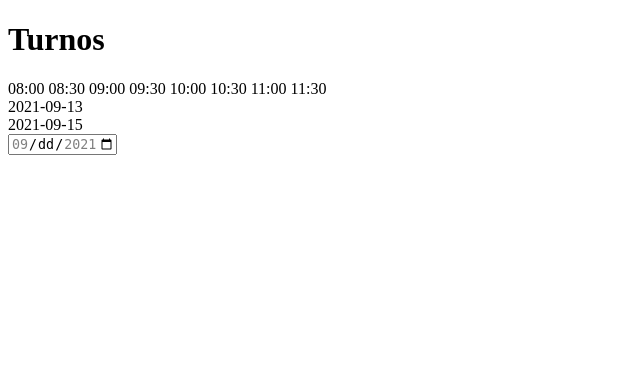
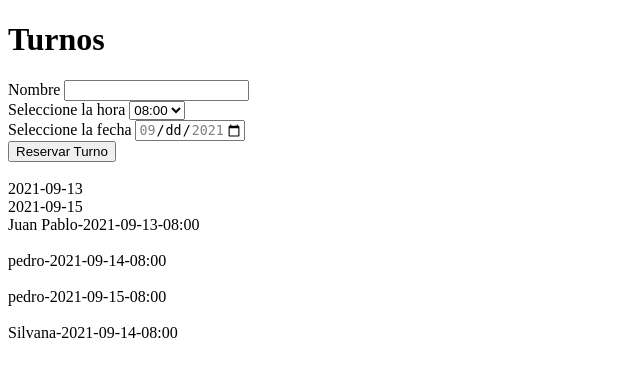
Before and after one commit to juangd90/turnos, a Django app: page /turnos in a window 1280 px wide. Shown: the top 377 px of the page, without its empty margins (0-640 px from the left). Run offline with Django 3.2, Linux system fonts and the light colour scheme; data comes from the database, SQL or seed files in the repository; both versions use the stored data as it was after the commit; some libraries are stand-ins or nearby versions.

Commit message:
Borra horarios

```diff
--- a/Turnos/settings.py
+++ b/Turnos/settings.py
@@ -107,13 +107,14 @@ AUTH_PASSWORD_VALIDATORS = [
 
 LANGUAGE_CODE = 'en-us'
 
-TIME_ZONE = 'UTC'
+TIME_ZONE = 'America/Argentina/Buenos_Aires'
 
 USE_I18N = True
 
 USE_L10N = True
 
 USE_TZ = True
+
 
 
 # Static files (CSS, JavaScript, Images)
--- a/app/models.py
+++ b/app/models.py
@@ -17,14 +17,7 @@ horas=(
 
 )
 
-class Dia(models.Model):
-    dia=models.DateField()
-    disponible=models.BooleanField(default=True)
 
-
-
-    def __str__(self):
-        return f"{self.dia}"
 
 
 class Hora(models.Model):
@@ -34,16 +27,28 @@ class Hora(models.Model):
     def __str__(self):
         return f"{self.horas}"
 
+class Dia(models.Model):
+    dia=models.DateField()
+    disponible=models.BooleanField(default=True)
+    horario=models.ManyToManyField(Hora)
+
+    #hacer metodo para borrar el horario
+    def BorraHorario(self,hora):
+        horarios=self.horario.all() #traigo todos los horarios disponibles
+        for h in horarios: #recorro esos horarios
+            if h.horas==hora:# si el horario coincide con lo que recibe por parametro
+                self.horario.remove(h)#lo borra de la lista de horarios de ese dia
+        self.save()#guarda los cambios
+
+
+    def __str__(self):
+        return f"{self.dia}"
 
 class Turno(models.Model):
     nombre=models.CharField(max_length=64)
+    dni=models.IntegerField(max_length=8,default=0)
     dia=models.ForeignKey(Dia,on_delete=models.CASCADE)
     hora=models.ForeignKey(Hora,on_delete=models.CASCADE)
 
-    def CambiaDisponible(self,dia,hora):
-        self.dia.disponible=False
-        self.hora.disponible=False
-        self.save()
-
     def __str__(self):
         return f"Turno el día {self.dia} a las {self.hora} para {self.nombre}"
--- a/app/templates/app/index.html
+++ b/app/templates/app/index.html
@@ -2,4 +2,5 @@
 
 {% block body %}
 <h2>index</h2>
+{{ turno}}
 {% endblock %}
--- a/app/templates/app/turnos.html
+++ b/app/templates/app/turnos.html
@@ -10,9 +10,16 @@
         var primero=document.getElementById("primero").innerText
         var ultimo=document.getElementById("ultimo").innerText
 
-        document.getElementById("start").min=primero
-        document.getElementById("start").max=ultimo
+        document.getElementById("fecha").min=primero
+        document.getElementById("fecha").max=ultimo
+        for( var i=0;i<2;i++){
+            console.log(document.getElementById("turnos").innerText)
+        }
     })
+    function horarios(){
+        var seleccionado=document.getElementById("fecha").value
+        console.log(seleccionado)
+    }
 
 
     </script>
@@ -22,9 +29,24 @@
 {% load crispy_forms_tags %}
 {% block body %}
 <h1>Turnos</h1>
- {% for hora in horas %}
- {{hora}}
- {% endfor %}
+
+<form method="POST" action="">
+    {% csrf_token %}
+    <label for="nombre">Nombre</label>
+<input type="text" id="nombre" name="nombre"> <br>
+<label for="horas">Seleccione la hora</label>
+<select name="horas" id="horas">
+    {% for hora in horas %}
+    <option value="{{hora}}">{{hora}}</option>
+    {% endfor %}
+</select> <br>
+<label for="fecha">Seleccione la fecha</label>
+    <input type="date"  id="fecha" name="fecha"
+
+    min="2021-01-01" max="2021-12-31" onchange="horarios()">
+    <br>
+    <button type="submit" class="btn btn-primary">Reservar Turno</button>
+</form>
 
    <br>
  <div id="primero">
@@ -34,9 +56,19 @@
      {{ultimo_dia}}
  </div>
 
-    <input type="date" id="start" name="fecha"
 
-    min="2021-01-01" max="2021-12-31">
+
+    {% for t in turno %}
+    <div id="turnos">
+    {{t.nombre}}-{{ t.dia}}-{{t.hora}}
+</div>
+    <br>
+    {% endfor %}
+
+{% for p in prueba %}
+    {{p}}
+
+{% endfor %}
 {% endblock %}
 </body>
 </html>
--- a/app/views.py
+++ b/app/views.py
@@ -12,18 +12,30 @@ def index(request):
     form=Turno
     fields="__all__"
     success_url=reverse_lazy('index') '''
-#hay que traer los dias y horarios disponibles, y en base a eso mostrar el calendario
-#ademas tiene que recibir la fecha y hora elegida y con eso cambiar el estado disponible a false
-# con el get_or_create
+
 def Turnos(request):
     if request.method=='POST':
-        ...
+        dia=request.POST.get('fecha')#trae la fecha seleccionada
+        horas=request.POST.get('horas')
+        nombre=request.POST.get('nombre')
+        prueba,created=Dia.objects.get_or_create(dia=dia)
+        hora,created=Hora.objects.get_or_create(horas=horas)
+        #prueba.BorraHorario("11:00")
+        turno=Turno(nombre=nombre,dni=12345678,dia=prueba,hora=hora)
+        turno.save()
+        return render(request,"app/index.html",{
+            'turno':turno
+        })
     else:
-        primer_dia=Dia.objects.filter(disponible=True).first()
-        ultimo_dia=Dia.objects.filter(disponible=True).last()
+        primer_dia=Dia.objects.first()
+        ultimo_dia=Dia.objects.last()
         horas=Hora.objects.filter(disponible=True)
+        turno=Turno.objects.all()
+
         return render(request,"app/turnos.html",{
             'primer_dia':primer_dia,
             'ultimo_dia':ultimo_dia,
             'horas':horas,
+            'turno':turno,
+
         })
```
Also changed, not shown: app/migrations/0001_initial.py, app/migrations/0002_alter_dia_dia.py (deleted), app/migrations/0002_auto_20210913_1627.py (added), db.sqlite3.
